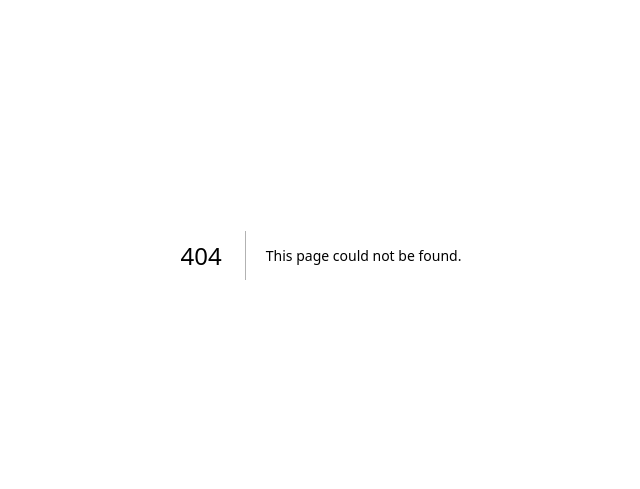
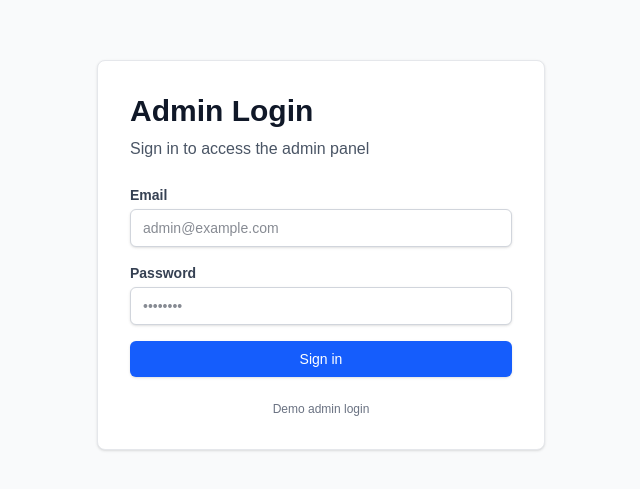
Before and after one commit to nayim7868/enquiry-widget-demo, a Next.js app: page /admin/login in a window 1280 px wide. Before the commit this address had no page. Shown: the part 145-634 px from the top of the page, without its empty margins (319-959 px from the left). Built offline with nearby package versions, Linux system fonts and the light colour scheme.

Commit message:
add admin login page

```diff
--- /dev/null
+++ b/src/app/admin/login/page.tsx
@@ -0,0 +1,106 @@
+"use client";
+
+import { useState, FormEvent } from "react";
+import { useRouter, useSearchParams } from "next/navigation";
+
+export default function AdminLoginPage() {
+  const router = useRouter();
+  const searchParams = useSearchParams();
+  const next = searchParams.get("next") || "/admin";
+
+  const [email, setEmail] = useState("");
+  const [password, setPassword] = useState("");
+  const [error, setError] = useState<string | null>(null);
+  const [loading, setLoading] = useState(false);
+
+  const handleSubmit = async (e: FormEvent<HTMLFormElement>) => {
+    e.preventDefault();
+    setError(null);
+    setLoading(true);
+
+    try {
+      const res = await fetch("/api/admin/login", {
+        method: "POST",
+        headers: {
+          "Content-Type": "application/json",
+        },
+        body: JSON.stringify({ email, password }),
+      });
+
+      const json = await res.json();
+
+      if (res.ok) {
+        router.replace(next);
+      } else {
+        setError(json?.error || "Login failed");
+      }
+    } catch (err) {
+      setError(err instanceof Error ? err.message : "Login failed");
+    } finally {
+      setLoading(false);
+    }
+  };
+
+  return (
+    <main className="min-h-screen bg-gray-50 flex items-center justify-center p-6">
+      <div className="w-full max-w-md">
+        <div className="bg-white rounded-lg shadow-sm border border-gray-200 p-8">
+          <div className="mb-6">
+            <h1 className="text-3xl font-bold text-gray-900">Admin Login</h1>
+            <p className="mt-2 text-gray-600">Sign in to access the admin panel</p>
+          </div>
+
+          {error && (
+            <div className="mb-4 rounded-lg border-2 border-red-400 bg-red-50 p-4 text-red-900 font-medium shadow-sm">
+              {error}
+            </div>
+          )}
+
+          <form onSubmit={handleSubmit} className="space-y-4">
+            <div>
+              <label htmlFor="email" className="block text-sm font-semibold text-gray-700 mb-1">
+                Email
+              </label>
+              <input
+                id="email"
+                type="email"
+                value={email}
+                onChange={(e) => setEmail(e.target.value)}
+                disabled={loading}
+                required
+                className="w-full rounded-md border border-gray-300 bg-white px-3 py-2 text-sm text-gray-900 shadow-sm focus:border-blue-500 focus:ring-1 focus:ring-blue-500 disabled:bg-gray-100 disabled:cursor-not-allowed"
+                placeholder="admin@example.com"
+              />
+            </div>
+
+            <div>
+              <label htmlFor="password" className="block text-sm font-semibold text-gray-700 mb-1">
+                Password
+              </label>
+              <input
+                id="password"
+                type="password"
+                value={password}
+                onChange={(e) => setPassword(e.target.value)}
+                disabled={loading}
+                required
+                className="w-full rounded-md border border-gray-300 bg-white px-3 py-2 text-sm text-gray-900 shadow-sm focus:border-blue-500 focus:ring-1 focus:ring-blue-500 disabled:bg-gray-100 disabled:cursor-not-allowed"
+                placeholder="••••••••"
+              />
+            </div>
+
+            <button
+              type="submit"
+              disabled={loading}
+              className="w-full rounded-md bg-blue-600 px-4 py-2 text-sm font-medium text-white shadow-sm hover:bg-blue-700 focus:outline-none focus:ring-2 focus:ring-blue-500 focus:ring-offset-2 transition-colors disabled:bg-blue-400 disabled:cursor-not-allowed"
+            >
+              {loading ? "Signing in..." : "Sign in"}
+            </button>
+          </form>
+
+          <p className="mt-6 text-xs text-center text-gray-500">Demo admin login</p>
+        </div>
+      </div>
+    </main>
+  );
+}
```
